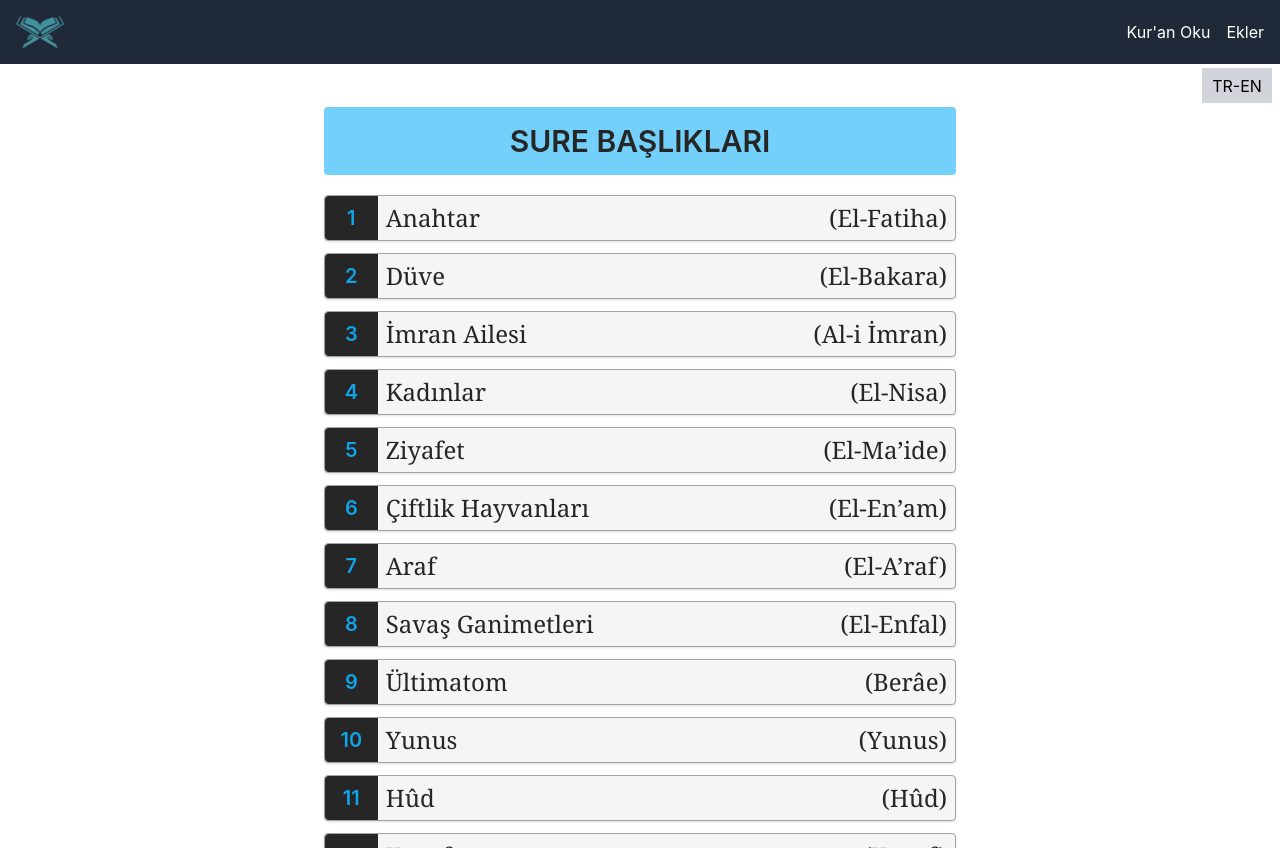
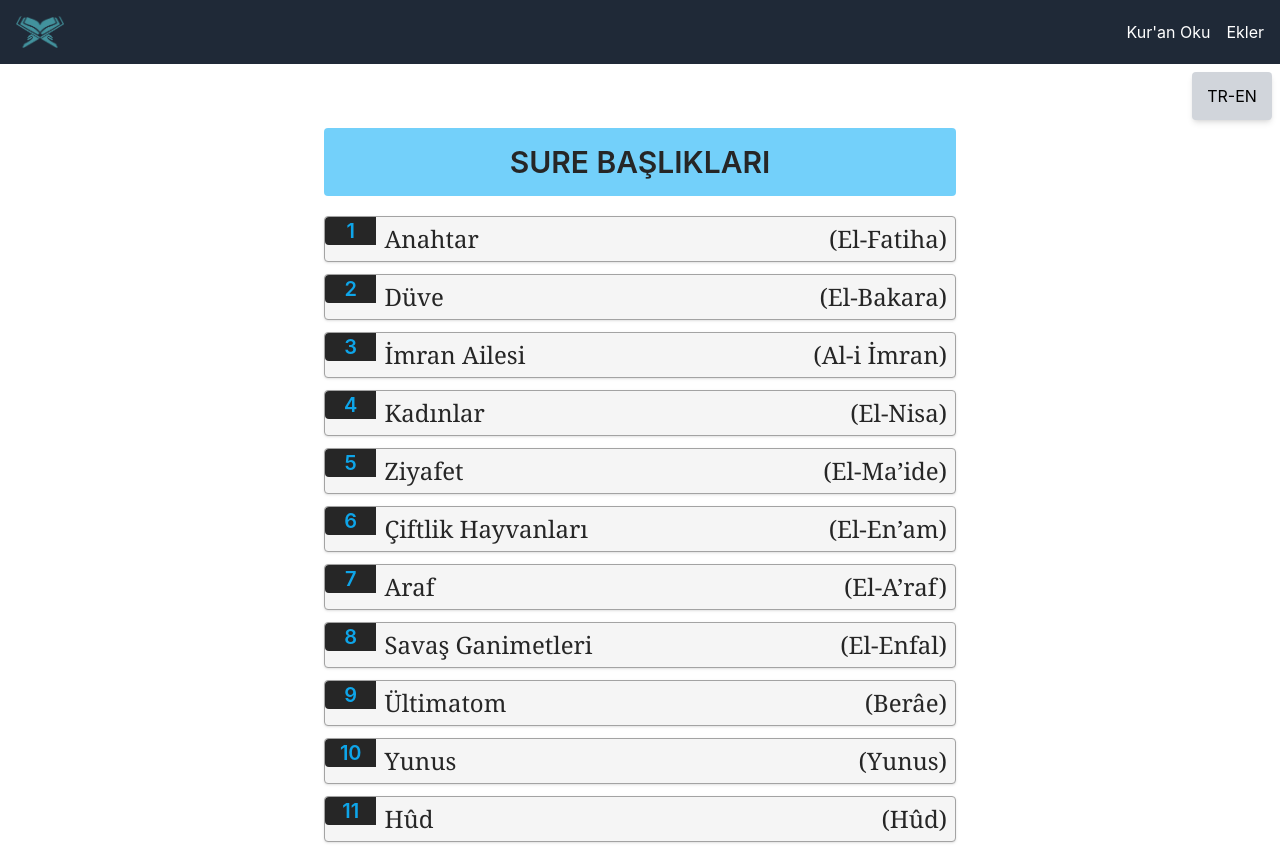
Before and after one commit to SubmitterTech/kuransonahitorg, a React (Create React App) app in the folder app/: page / in a window 1280 px wide. Shown: the top 850 px of the page. Built offline with nearby package versions, Linux system fonts and the light colour scheme.

Commit message:
Fix sura number height issue
Signed-off-by: Yunusemre Şentürk <se.yunusemre@gmail.com>

```diff
--- a/app/src/pages/List.js
+++ b/app/src/pages/List.js
@@ -34,11 +34,10 @@ const List = () => {
 
     return (
         <React.StrictMode>
-            <Navbar/>
-
-            <div className="w-screen h-screen bg-white p-2 overflow-y-auto flex flex-col items-center mt-12">
-                <div className='flex justify-end w-screen h-screen m-0 p-0 my-1 mt-3'>
-                    <div className={`${showEnglish ? "bg-gray-400" : "bg-gray-300"} px-2 py-2 mx-2 flex justify-center items-center h-[35px] w-[70px] cursor-pointer`} onClick={() => {
+            <div className="w-screen flex-1 bg-white p-2 overflow-y-auto flex flex-col items-center mt-16">
+                <Navbar />
+                <div className='flex justify-end w-full h-full p-0 mb-2 mr-0 translate-x-2'>
+                    <div className={`${showEnglish ? "bg-gray-400" : "bg-gray-300"} px-2 py-2 mx-2 flex justify-center items-center rounded shadow-md h-12 w-20 cursor-pointer`} onClick={() => {
 
                         setShowEnglish(!showEnglish)
                         localStorage.setItem("language", JSON.stringify(showEnglish ? "tr" : "eng"))
@@ -68,19 +67,21 @@ const List = () => {
                     }
 
                     return (
-                        <button
+                        <div
                             key={suraNumber}
                             onClick={() => handleSuraClick(suraNumber)}
                             className="lg:w-1/2 w-full flex justify-between mb-3 bg-neutral-100 hover:bg-blue-100 text-neutral-800 font-semibold border border-neutral-400 rounded shadow"
                         >
-                            <div className="bg-neutral-800 text-sky-500 w-14 h-full py-2 px-2 rounded-l font-semibold text-base lg:text-xl">
-                                {suraNumber}
+                            <div className="bg-neutral-800 text-sky-500 w-14 max-h-max flex items-center justify-center rounded-l font-semibold text-base lg:text-xl">
+                                <div>
+                                    {suraNumber}
+                                </div>
                             </div>
-                            <div className="flex w-full justify-between font-serif font-normal text-lg lg:text-2xl">
+                            <div className="flex w-full h-full justify-between font-serif font-normal text-lg lg:text-2xl">
                                 <div className="py-1.5 pl-2">{name} {showEnglish ? `/ ${nameEng}` : ""}</div>
                                 <div className="py-1.5 pr-2">{title} {showEnglish ? `/ ${titleEng}` : ""}</div>
                             </div>
-                        </button>
+                        </div>
                     )
                 })}
             </div>
```
